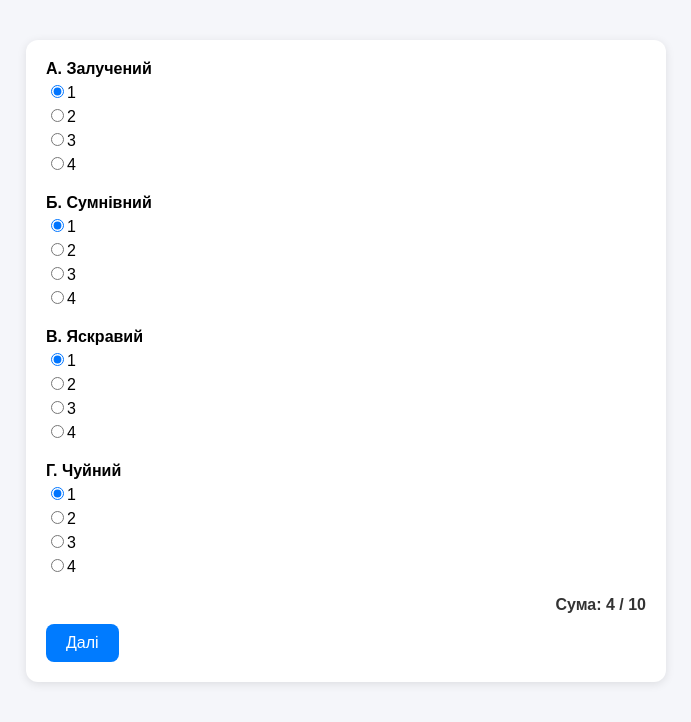
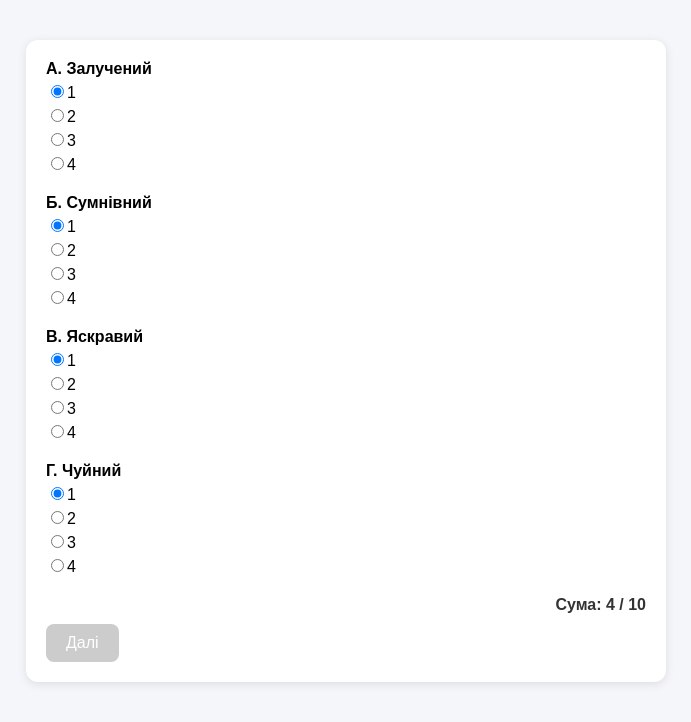
Before and after one commit to ione-g/paei-test, a plain HTML site: page index.html in a window 1280 px wide. Shown: the whole page, without its empty margins (294-985 px from the left). Drawn offline with Linux system fonts and the light colour scheme.

Commit message:
v0.0.6-16.10.2025.10-20

```diff
--- a/index.html
+++ b/index.html
@@ -176,7 +176,7 @@ function updateAvailability(index) {
   });
 
   const btn = block.querySelector('button');
-  const allSet = values.every(v=>v>=1) && total <= 10;
+  const allSet = values.every(v=>v>=1) && total == 10;
   btn.disabled = !allSet;
 }
 
```
